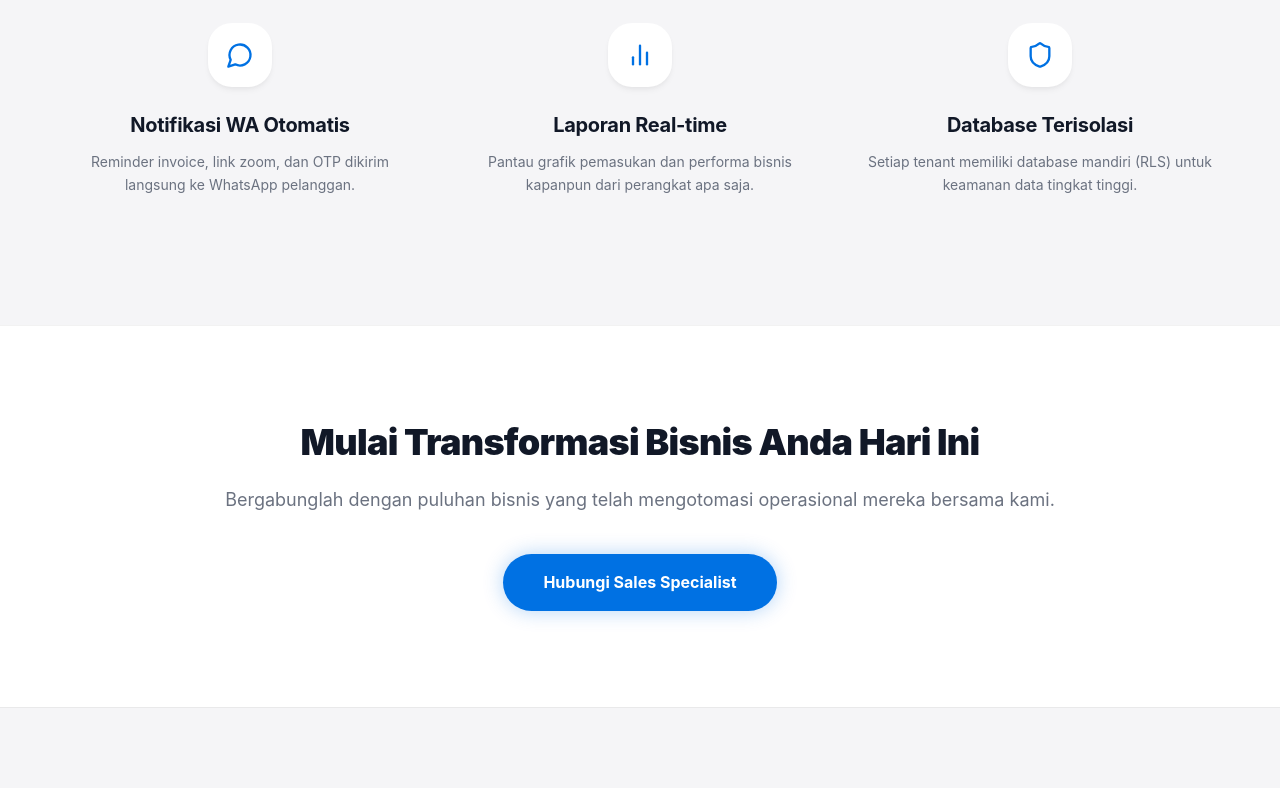
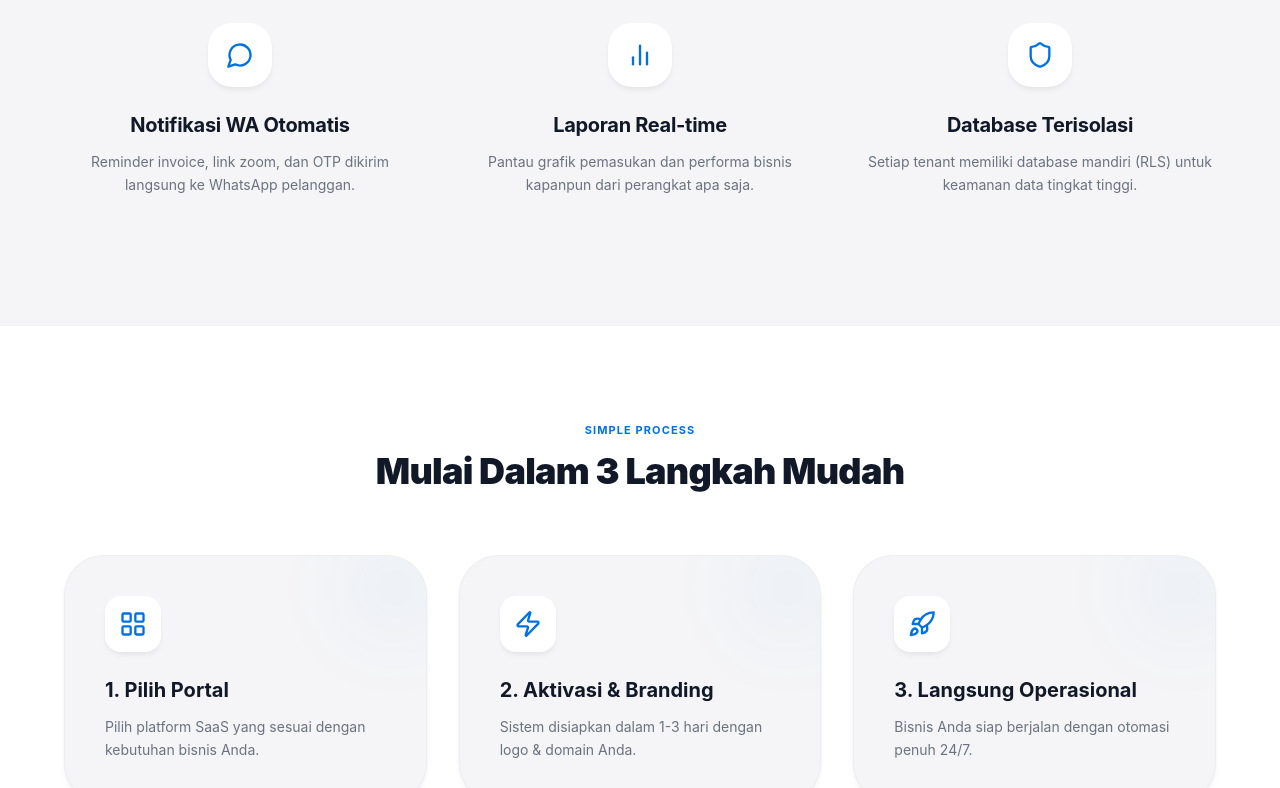
Before and after one commit to RiGi26/ja-landingpage-platform, a Next.js app: page / in a window 1280 px wide. Shown: the part 2000-2788 px from the top of the page. Built offline with nearby package versions, Linux system fonts and the light colour scheme; no server answers.

Commit message:
feat: global ecosystem sync - added portal switcher to LMS, Clinic, and Jastip, enhanced landing page with TrustSection and Security Badges

```diff
--- a/app/page.tsx
+++ b/app/page.tsx
@@ -4,7 +4,8 @@ import { useState } from 'react'
 import {
   Users, MessageCircle, FileText, BookOpen, GraduationCap,
   Lock, Check, ArrowRight, Zap, Shield, Clock,
-  X, Star, ChevronRight, Video, HardDrive, Globe2, LogIn, Building2, ShoppingBag
+  X, Star, ChevronRight, Video, HardDrive, Globe2, LogIn, Building2, ShoppingBag, BarChart2,
+  Facebook, Twitter, Instagram, Linkedin, ShieldCheck, LayoutGrid, Rocket, MapPin, Mail, Phone
 } from 'lucide-react'
 import Navbar from '@/components/LmsNavbar'
 import LmsFaq from '@/components/LmsFaq'
@@ -235,11 +236,60 @@ function GlobalFeatures() {
     )
 }
 
+function TrustSection() {
+    const STEPS = [
+        { t: '1. Pilih Portal', d: 'Pilih platform SaaS yang sesuai dengan kebutuhan bisnis Anda.', i: LayoutGrid },
+        { t: '2. Aktivasi & Branding', d: 'Sistem disiapkan dalam 1-3 hari dengan logo & domain Anda.', i: Zap },
+        { t: '3. Langsung Operasional', d: 'Bisnis Anda siap berjalan dengan otomasi penuh 24/7.', i: Rocket },
+    ]
+
+    const BADGES = [
+        { t: 'Enterprise Security', d: '256-bit SSL Encryption', i: ShieldCheck },
+        { t: 'Daily Backups', d: 'Data aman & terproteksi', i: HardDrive },
+        { t: 'High Availability', d: '99.9% Uptime Guarantee', i: Globe2 },
+        { t: 'Official Integration', d: 'Midtrans & WA Gateway', i: Zap },
+    ]
+
+    return (
+        <section className="bg-white py-24 px-4 border-t border-black/5">
+            <div className="max-w-6xl mx-auto">
+                <div className="text-center mb-16">
+                    <p className="text-[11px] font-bold uppercase tracking-widest text-[#0071E3] mb-3">Simple Process</p>
+                    <h2 className="text-3xl md:text-4xl font-black text-gray-900 tracking-tight sf-display-heavy">Mulai Dalam 3 Langkah Mudah</h2>
+                </div>
+
+                <div className="grid grid-cols-1 md:grid-cols-3 gap-8 mb-24">
+                    {STEPS.map((s, i) => (
+                        <div key={i} className="relative p-10 rounded-[40px] bg-[#F5F5F7] border border-black/[0.03] apple-shadow overflow-hidden group">
+                            <div className="absolute -top-4 -right-4 w-24 h-24 bg-[#0071E3]/5 rounded-full blur-2xl group-hover:bg-[#0071E3]/10 transition-colors" />
+                            <div className="w-14 h-14 bg-white rounded-2xl apple-shadow flex items-center justify-center mb-6 text-[#0071E3] group-hover:scale-110 transition-transform">
+                                <s.i size={28} />
+                            </div>
+                            <h3 className="text-xl font-bold text-gray-900 mb-3">{s.t}</h3>
+                            <p className="text-sm text-gray-500 leading-relaxed">{s.d}</p>
+                        </div>
+                    ))}
+                </div>
+
+                <div className="pt-20 border-t border-black/5">
+                    <div className="grid grid-cols-2 md:grid-cols-4 gap-8">
+                        {BADGES.map((b, i) => (
+                            <div key={i} className="flex flex-col items-center text-center">
+                                <div className="w-10 h-10 rounded-full bg-blue-50 text-[#0071E3] flex items-center justify-center mb-4">
+                                    <b.i size={20} />
+                                </div>
+                                <h4 className="text-[11px] font-bold text-gray-900 uppercase tracking-widest mb-1">{b.t}</h4>
+                                <p className="text-[10px] text-gray-400 font-medium">{b.d}</p>
+                            </div>
+                        ))}
+                    </div>
+                </div>
+            </div>
+        </section>
+    )
+}
+
 // ─── Main Page ───────────────────────────────────────────────────────────────
-
-import {
-  BarChart2, Facebook, Twitter, Instagram, Linkedin, Github, Mail, MapPin, Phone
-} from 'lucide-react'
 
 export default function LandingPage() {
   return (
@@ -251,6 +301,7 @@ export default function LandingPage() {
         <SocialProofBar />
         <SegmenSection />
         <GlobalFeatures />
+        <TrustSection />
 
         {/* Placeholder for FAQ / Footer which remains standard */}
         <section id="harga" className="py-24 bg-white border-t border-black/5">
```
